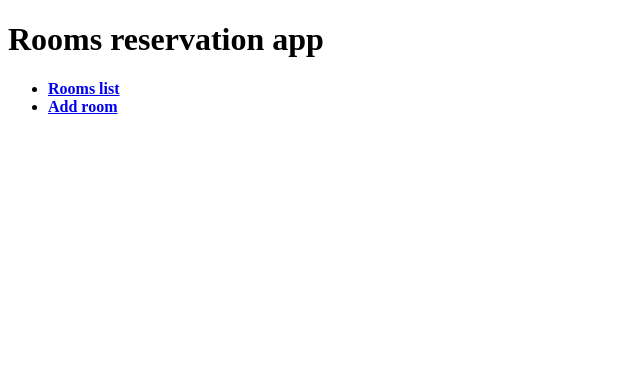
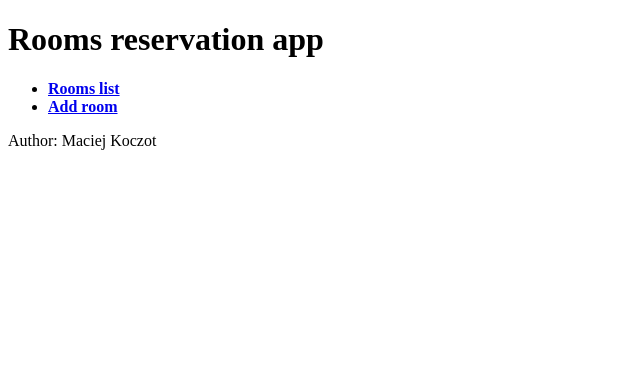
Before and after one commit to mefiuea/rooms_reservations, a Django app: page /room/ in a window 1280 px wide. Shown: the top 376 px of the page, without its empty margins (0-640 px from the left). Run offline with Django 4.2, Linux system fonts and the light colour scheme.

Commit message:
add footer about author in main page menu_layout.html

```diff
--- a/reservation_app/templates/menu_layout.html
+++ b/reservation_app/templates/menu_layout.html
@@ -19,5 +19,8 @@
         </nav></strong>
       </div>
     </header>
+    <footer>
+      <p>Author: Maciej Koczot</p>
+    </footer>
 </body>
 </html>
```
